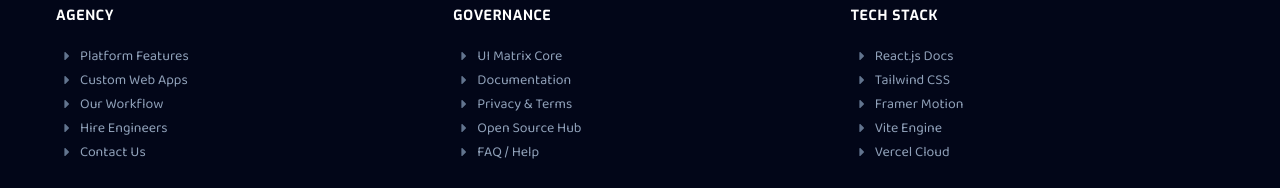
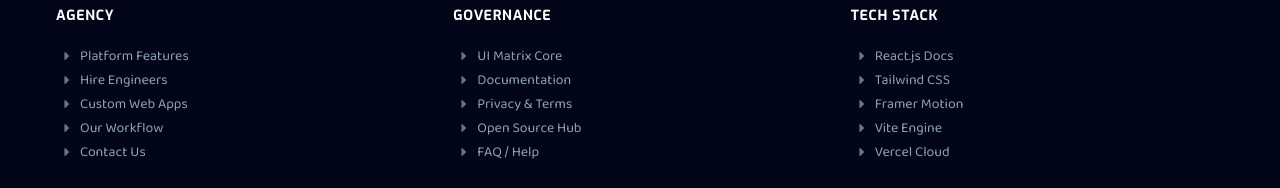
Before and after one commit to lakshan-beast/SyncXel, a React (Vite) app: page / in a window 1280 px wide. Shown: the part 8391-8579 px from the top of the page. Built offline with nearby package versions, Linux system fonts and the light colour scheme.

Commit message:
fix: update footer links and labels for improved navigation clarity

```diff
--- a/src/components/Footer.jsx
+++ b/src/components/Footer.jsx
@@ -249,6 +249,14 @@ export default function Footer() {
                 </li>
                 <li>
                   <a
+                    href="/#team"
+                    className="hover:text-white transition-colors flex items-center gap-1.5 group">
+                    <FaCaretRight className="text-slate-500 transition-transform group-hover:translate-x-0.5 shrink-0" />
+                    Hire Engineers
+                  </a>
+                </li>
+                <li>
+                  <a
                     href="/#services"
                     className="hover:text-white transition-colors flex items-center gap-1.5 group">
                     <FaCaretRight className="text-slate-500 transition-transform group-hover:translate-x-0.5 shrink-0" />
@@ -263,14 +271,7 @@ export default function Footer() {
                     Our Workflow
                   </a>
                 </li>
-                <li>
-                  <a
-                    href="/#team"
-                    className="hover:text-white transition-colors flex items-center gap-1.5 group">
-                    <FaCaretRight className="text-slate-500 transition-transform group-hover:translate-x-0.5 shrink-0" />
-                    Hire Engineers
-                  </a>
-                </li>
+
                 <li>
                   <a
                     href="/#contact-section"
```
